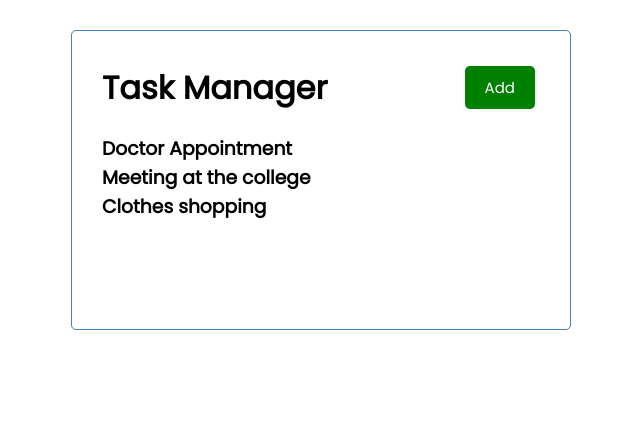
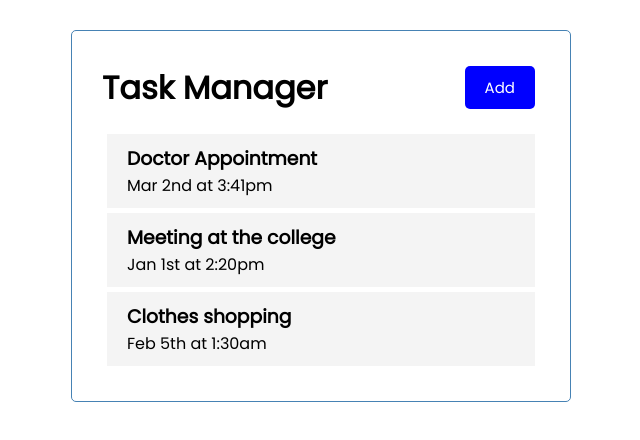
Before and after one commit to shubham-pal-au9/project_task_tracker, a React (Create React App) app in the folder react-task-tracker/: page / in a window 1280 px wide. Shown: the top 440 px of the page, without its empty margins (319-959 px from the left). Built offline with nearby package versions, Linux system fonts and the light colour scheme.

Commit message:
Segregate_tasks_into_task

```diff
--- a/react-task-tracker/package.json
+++ b/react-task-tracker/package.json
@@ -8,6 +8,7 @@
     "@testing-library/user-event": "^12.8.0",
     "react": "^17.0.1",
     "react-dom": "^17.0.1",
+    "react-icons": "^4.2.0",
     "react-scripts": "4.0.3",
     "web-vitals": "^1.1.0"
   },
--- a/react-task-tracker/src/components/Header.js
+++ b/react-task-tracker/src/components/Header.js
@@ -7,7 +7,7 @@
     return (
         <header className = 'header'>
             <h1>{title}</h1>
-            <Button color='green' text='Add' onClick={onClick} />
+            <Button color='blue' text='Add' onClick={onClick} />
         </header>
     )
 }
--- /dev/null
+++ b/react-task-tracker/src/components/Task.js
@@ -0,0 +1,11 @@
+
+const Task = ({ task }) => {
+    return(
+        <div className='task'>
+            <h3> { task.text } </h3>
+            <p>{ task.day }</p>
+        </div>
+    )
+}
+
+export default Task;
--- a/react-task-tracker/src/components/Tasks.js
+++ b/react-task-tracker/src/components/Tasks.js
@@ -1,9 +1,11 @@
-
+import Task from './Task';
 const Tasks = ({tasks}) => {
 
         return(
         <div>
-            {tasks.map((task) => (<h3 key={task.id}>{task.text}</h3>))}
+            {tasks.map((task) => (
+                <Task key={task.id} task={task}/>
+            ))}
         </div>
     )
 }
```
Also changed, not shown: 1 other file (tests, documents, lock files or other folders).
